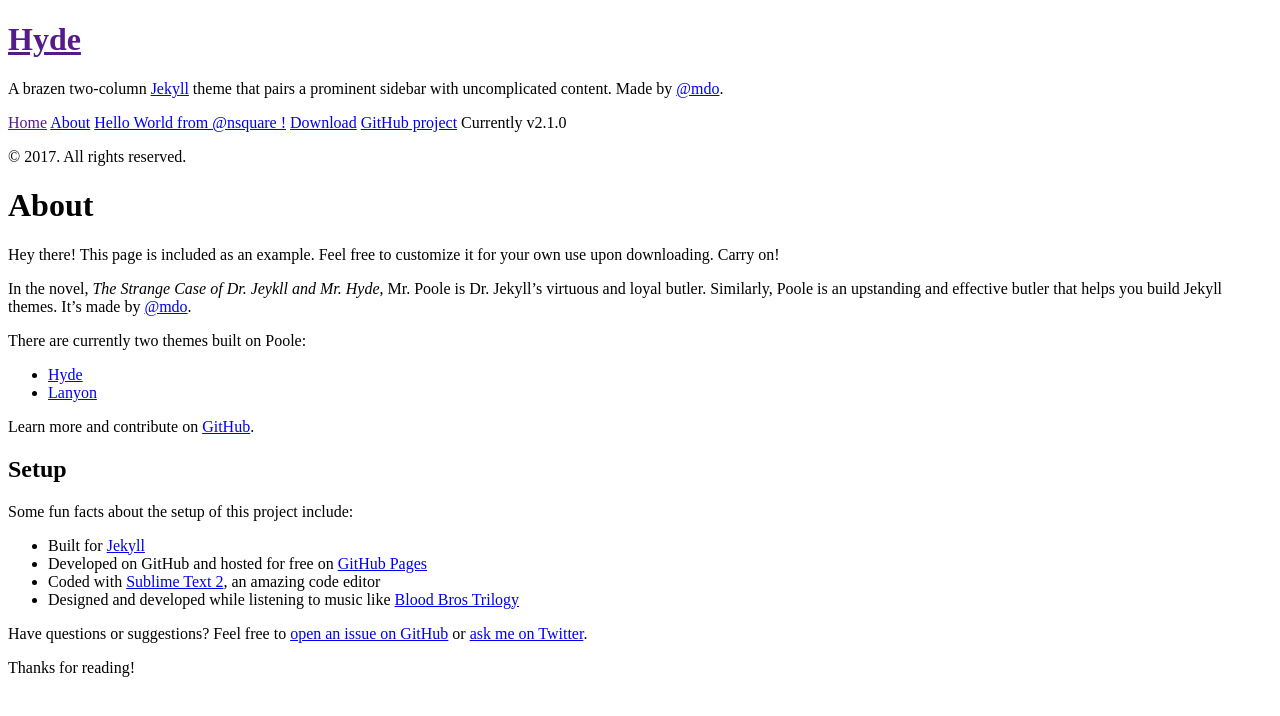
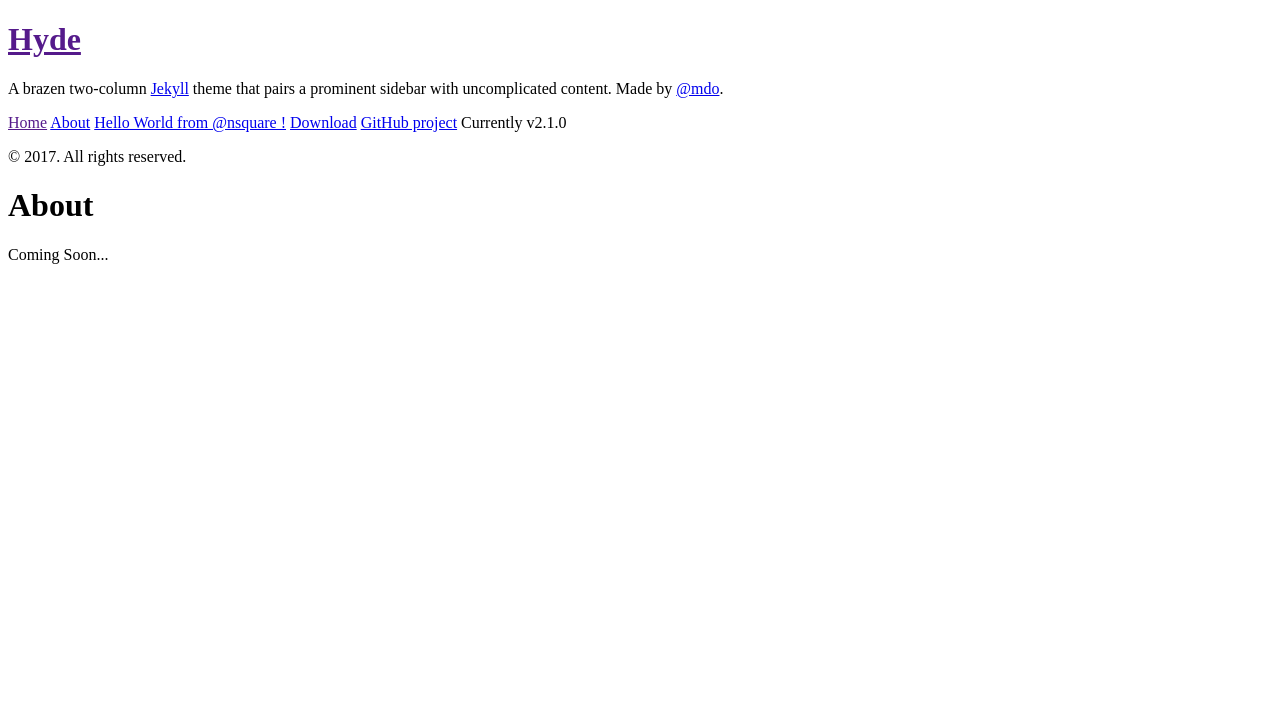
Before and after one commit to nsquare/nsquare.github.io, a Jekyll site: the page built from about.md, in a window 1280 px wide. Shown: the top 716 px of the page. Built offline with Jekyll 4.4.1, drawn with Linux system fonts in a browser that asks for light colours; Markdown is read by kramdown in place of the engine named in the settings.

Commit message:
editing about page

```diff
--- a/about.md
+++ b/about.md
@@ -4,27 +4,5 @@
 ---
 
 <p class="message">
-  Hey there! This page is included as an example. Feel free to customize it for your own use upon downloading. Carry on!
+  Coming Soon...
 </p>
-
-In the novel, *The Strange Case of Dr. Jeykll and Mr. Hyde*, Mr. Poole is Dr. Jekyll's virtuous and loyal butler. Similarly, Poole is an upstanding and effective butler that helps you build Jekyll themes. It's made by [@mdo](https://twitter.com/mdo).
-
-There are currently two themes built on Poole:
-
-* [Hyde](http://hyde.getpoole.com)
-* [Lanyon](http://lanyon.getpoole.com)
-
-Learn more and contribute on [GitHub](https://github.com/poole).
-
-## Setup
-
-Some fun facts about the setup of this project include:
-
-* Built for [Jekyll](http://jekyllrb.com)
-* Developed on GitHub and hosted for free on [GitHub Pages](https://pages.github.com)
-* Coded with [Sublime Text 2](http://sublimetext.com), an amazing code editor
-* Designed and developed while listening to music like [Blood Bros Trilogy](https://soundcloud.com/maddecent/sets/blood-bros-series)
-
-Have questions or suggestions? Feel free to [open an issue on GitHub](https://github.com/poole/issues/new) or [ask me on Twitter](https://twitter.com/mdo).
-
-Thanks for reading!
```
